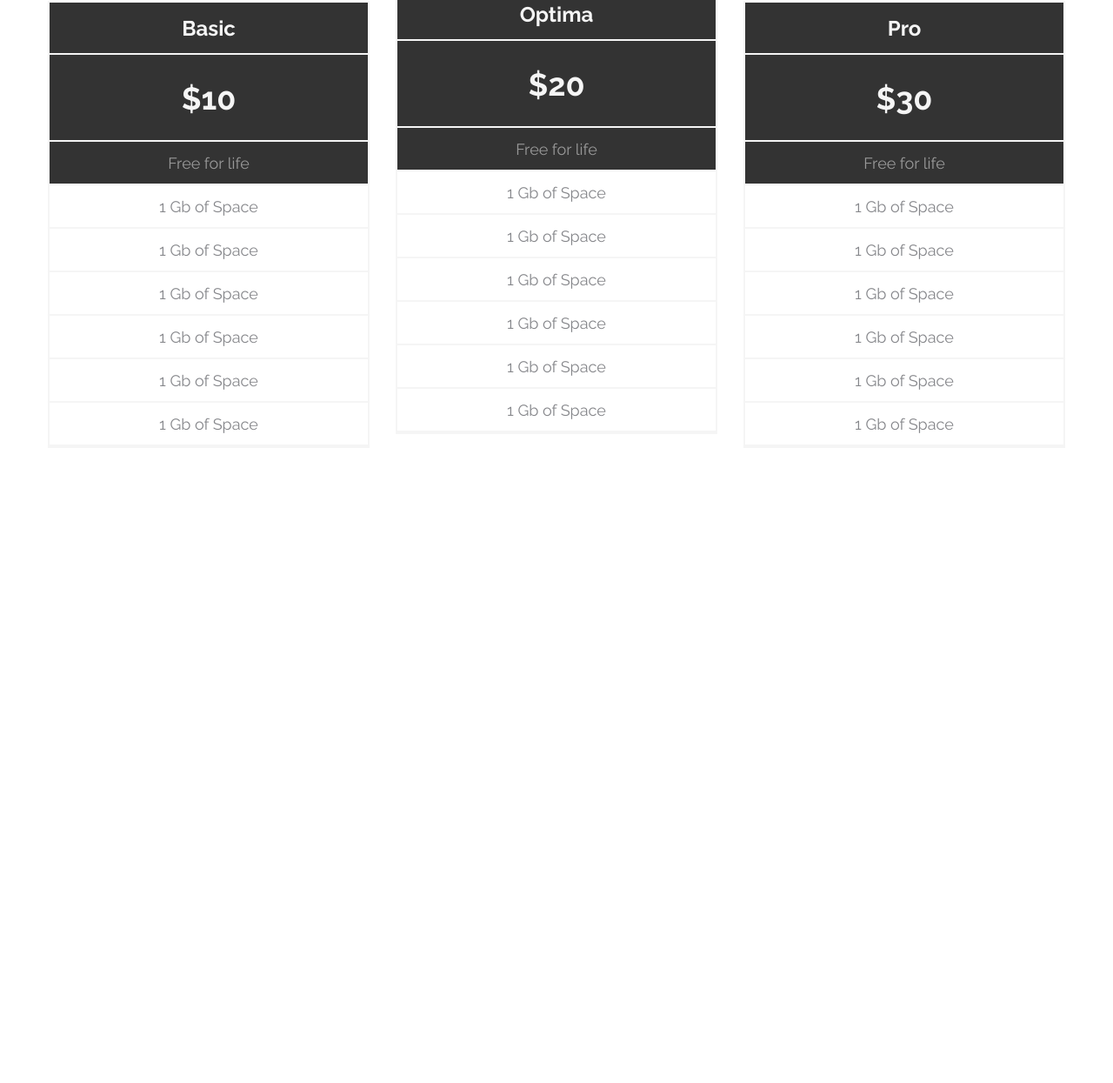
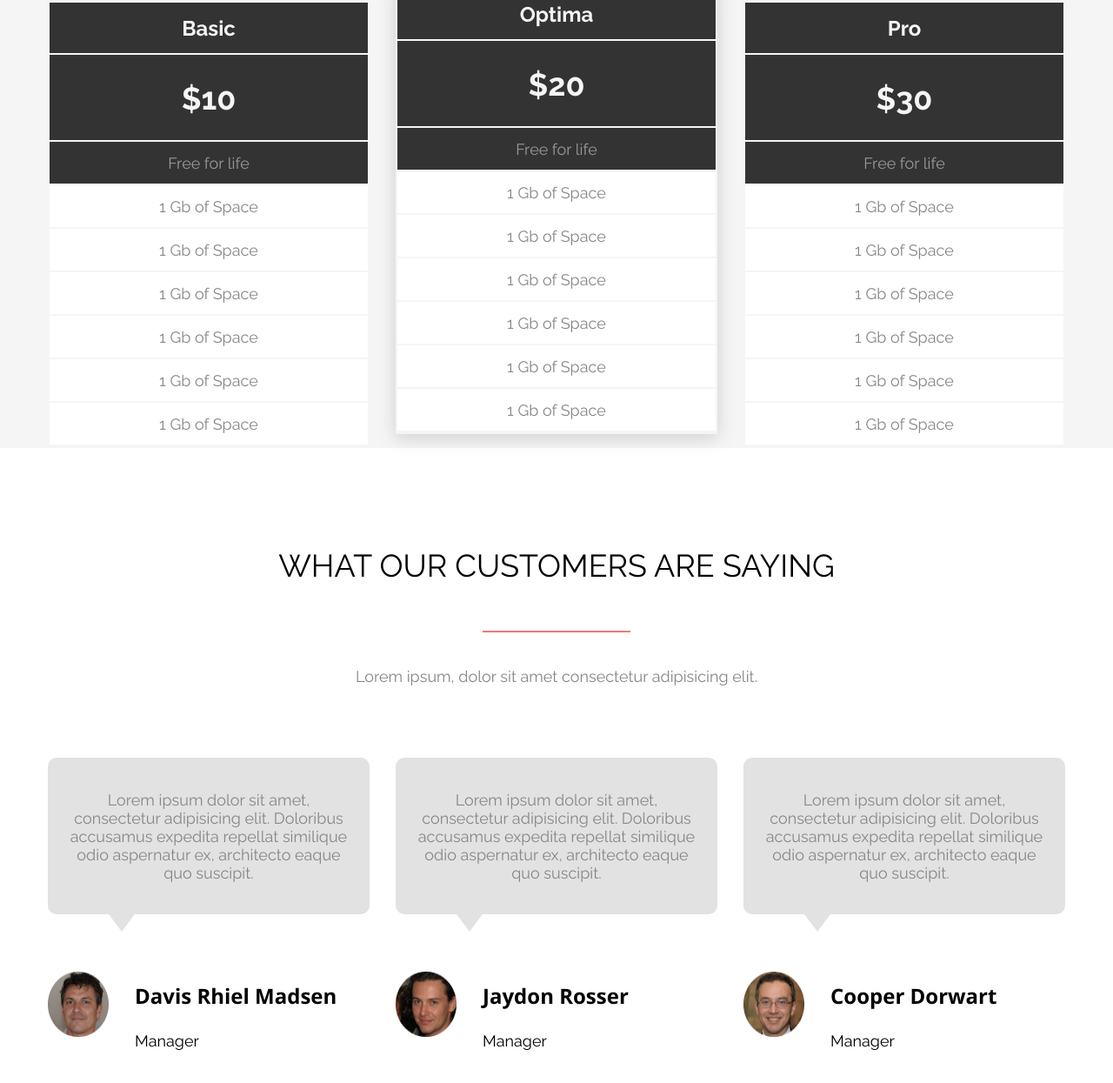
Before and after one commit to KirillYasenko/Home-Work, a plain HTML site: page index.html in a window 1280 px wide. Shown: the part 1601-2846 px from the top of the page at 87% size. Before the commit the page ends 2116 px from the top, so only its background shows below. Drawn offline with nearby package versions, Linux system fonts and the light colour scheme.

Commit message:
added img and customers.css

```diff
--- a/index.html
+++ b/index.html
@@ -8,6 +8,7 @@
 	<link rel="stylesheet" href="styles/tabs.css">
 	<link rel="stylesheet" href="styles/awesome.css">
 	<link rel="stylesheet" href="styles/pricing.css">
+	<link rel="stylesheet" href="styles/customers.css">
 	<title>Document</title>
 </head>
 
@@ -45,7 +46,9 @@
 	<main class="awesome-container">
 		<h2>Why this is awesome</h2>
 		<div class="separator"></div>
-		<h5 class="subtitle">Lorem ipsum, dolor sit amet consectetur adipisicing elit.</h5>
+		<h5 class="awesome-container__subtitle">
+			Lorem ipsum, dolor sit amet consectetur adipisicing elit.
+		</h5>
 		<section class="awesome-subcontainer__articles">
 			<article>
 				<img src="images/bulb.png" alt="bulb">
@@ -92,9 +95,11 @@
 	<main class="pricing-container">
 		<h2>Pricing options</h2>
 		<div class="separator"></div>
-		<h5 class="pricing-container__text">Lorem ipsum dolor sit amet consectetur adipisicing elit.</h5>
+		<h5 class="pricing-container__text">
+			Lorem ipsum dolor sit amet consectetur adipisicing elit.
+		</h5>
 		<section class="pricing-container__sections">
-			<section class="pricing-container__price-info">
+			<section class="pricing-subcontainer__price-info">
 				<h4>Basic</h4>
 				<h3>&#36;10</h3>
 				<h5 class="subtitle">Free for life</h5>
@@ -105,7 +110,7 @@
 				<h5>1 Gb of Space</h5>
 				<h5>1 Gb of Space</h5>
 			</section>
-			<section class="pricing-container__price-info">
+			<section class="pricing-subcontainer__price-info">
 				<h4>Optima</h4>
 				<h3>&#36;20</h3>
 				<h5 class="subtitle">Free for life</h5>
@@ -116,7 +121,7 @@
 				<h5>1 Gb of Space</h5>
 				<h5>1 Gb of Space</h5>
 			</section>
-			<section class="pricing-container__price-info">
+			<section class="pricing-subcontainer__price-info">
 				<h4>Pro</h4>
 				<h3>&#36;30</h3>
 				<h5 class="subtitle">Free for life</h5>
@@ -130,6 +135,78 @@
 
 		</section>
 	</main>
+	<main class="customers-container">
+		<h2>what our customers are saying</h2>
+		<div class="separator"></div>
+		<h5 class="customers-container__subtitle">
+			Lorem ipsum, dolor sit amet consectetur adipisicing elit.
+		</h5>
+		<section class="customers-container__managers">
+			<section class="customers-subcontainer__comments">
+				<h5 class="text">
+					Lorem ipsum dolor sit amet,
+					<br>
+					consectetur adipisicing elit. Doloribus
+					<br>
+					accusamus expedita repellat similique
+					<br>
+					odio aspernatur ex, architecto eaque
+					<br>
+					quo suscipit.
+				</h5>
+				<div class="polygon"></div>
+				<div class="customers-subcontainer__manager">
+					<img src="images/icon1.png" alt="photo">
+					<div class="name-customer">
+						<h4>Davis Rhiel Madsen</h4>
+						<h5>Manager</h5>
+					</div>
+				</div>
+			</section>
+			<section class="customers-subcontainer__comments">
+				<h5 class="text">
+					Lorem ipsum dolor sit amet,
+					<br>
+					consectetur adipisicing elit. Doloribus
+					<br>
+					accusamus expedita repellat similique
+					<br>
+					odio aspernatur ex, architecto eaque
+					<br>
+					quo suscipit.
+				</h5>
+				<div class="polygon"></div>
+				<div class="customers-subcontainer__manager">
+					<img src="images/icon2.png" alt="photo">
+					<div class="name-customer">
+						<h4>Jaydon Rosser</h4>
+						<h5>Manager</h5>
+					</div>
+				</div>
+			</section>
+			<section class="customers-subcontainer__comments">
+				<h5 class="text">
+					Lorem ipsum dolor sit amet,
+					<br>
+					consectetur adipisicing elit. Doloribus
+					<br>
+					accusamus expedita repellat similique
+					<br>
+					odio aspernatur ex, architecto eaque
+					<br>
+					quo suscipit.
+				</h5>
+				<div class="polygon"></div>
+				<div class="customers-subcontainer__manager">
+					<img src="images/icon3.png" alt="photo">
+					<div class="name-customer">
+						<h4>Cooper Dorwart</h4>
+						<h5>Manager</h5>
+					</div>
+				</div>
+			</section>
+		</section>
+	</main>
 
 </body>
 
--- a/styles/awesome.css
+++ b/styles/awesome.css
@@ -25,7 +25,7 @@ div.separator {
 	margin: 0 auto;
 }
 
-.awesome-container h5.subtitle {
+.awesome-container h5.awesome-container__subtitle {
 	color: #86878B;
 	text-align: center;
 	height: 21px;
--- /dev/null
+++ b/styles/customers.css
@@ -0,0 +1,98 @@
+@import url('https://fonts.googleapis.com/css2?family=Open+Sans:wght@700&family=Raleway&display=swap');
+
+.customers-container {
+    font-family: Raleway, sans-serif;
+    width: 1170px;
+    margin: 0 auto;
+    margin-top: 60px;
+    margin-bottom: 64px;
+}
+
+.customers-container h2 {
+    text-transform: uppercase;
+    width: 1170px;
+    height: 150px;
+    font-weight: 400;
+    font-size: 36px;
+    line-height: 42px;
+    display: flex;
+    justify-content: center;
+    align-items: center;
+    text-align: center;
+}
+
+div.separator {
+    border: 0.5px solid #EC7979;
+    width: 170px;
+    margin: 0 auto;
+}
+
+.customers-container h5.customers-container__subtitle {
+    color: #86878B;
+    text-align: center;
+    height: 21px;
+    font-size: 18px;
+    margin-top: 40px;
+    font-weight: 400
+}
+
+.customers-container section.customers-container__managers {
+    display: flex;
+    justify-content: space-between;
+    margin-top: 83px;
+}
+
+.customers-container section.customers-subcontainer__comments div.polygon {
+    border: none;
+    margin-left: 70px;
+    width: 30px;
+    height: 20px;
+    right: -30px;
+    top: 20px;
+    border: 15px solid transparent;
+    border-top: 20px solid #E2E2E2;
+}
+
+.customers-container section.customers-subcontainer__comments h5.text {
+    width: 370px;
+    height: 180px;
+    border-radius: 10px;
+    background: #E2E2E2;
+    font-family: Raleway, sans-serif;
+    font-weight: 400;
+    font-size: 18px;
+    line-height: 21px;
+    display: flex;
+    align-items: center;
+    text-align: center;
+    justify-content: center;
+    color: #86878B;
+}
+
+.customers-container section.customers-subcontainer__comments div.customers-subcontainer__manager {
+    display: flex;
+    margin-top: 31px;
+}
+
+.customers-container section.customers-subcontainer__comments div.customers-subcontainer__manager div.name-customer {
+    margin-left: 30px;
+}
+
+.customers-container section.customers-subcontainer__comments div.customers-subcontainer__manager div.name-customer h4 {
+    font-family: Open Sans, sans-serif;
+    font-weight: 700;
+    font-size: 24px;
+    height: 54px;
+    display: flex;
+    align-items: center;
+}
+
+.customers-container section.customers-subcontainer__comments div.customers-subcontainer__manager div.name-customer h5 {
+    font-weight: 400;
+    font-size: 18px;
+    margin-top: 15px;
+}
+
+.customers-container section.customers-subcontainer__comments div.customers-subcontainer__manager img {
+    margin-bottom: 15px;
+}
--- a/styles/pricing.css
+++ b/styles/pricing.css
@@ -2,14 +2,17 @@
 
 .pricing-container {
 	font-family: Raleway, sans-serif;
+	background: #F5F5F5;
+	margin-bottom: 50px;
 }
 
-.pricing-container__price-info {
+.pricing-subcontainer__price-info {
 	width: 370px;
 	border: 2px solid #F5F5F5;
+	background: #FFF;
 }
 
-.pricing-container__price-info h4 {
+.pricing-subcontainer__price-info h4 {
 	font-size: 24px;
 	height: 60px;
 	background: #333;
@@ -19,7 +22,7 @@
 	border-bottom: 2px solid #F5F5F5;
 }
 
-.pricing-container__price-info h3 {
+.pricing-subcontainer__price-info h3 {
 	font-size: 36px;
 	height: 100px;
 	line-height: 100px;
@@ -29,7 +32,7 @@
 	border-bottom: 2px solid #F5F5F5;
 }
 
-.pricing-container__price-info h5 {
+.pricing-subcontainer__price-info h5 {
 	font-size: 18px;
 	height: 50px;
 	line-height: 50px;
@@ -39,7 +42,7 @@
 	color: #86878B;
 }
 
-.pricing-container__price-info h5.subtitle {
+.pricing-subcontainer__price-info h5.subtitle {
 	background: #333;
 	color: rgba(255, 255, 255, 0.5);
 }
@@ -52,12 +55,13 @@
 	margin: 0 auto;
 }
 
-.pricing-container__price-info {
+.pricing-subcontainer__price-info {
 	align-self: flex-end;
 }
 
-.pricing-container__price-info:nth-of-type(2) {
+.pricing-subcontainer__price-info:nth-of-type(2) {
 	align-self: flex-start;
+	filter: drop-shadow(0px 4px 10px rgba(51, 51, 51, 0.2));
 }
 
 .pricing-container h2 {
```
Also changed, not shown: images/icon1.png (added), images/icon2.png (added), images/icon3.png (added).
